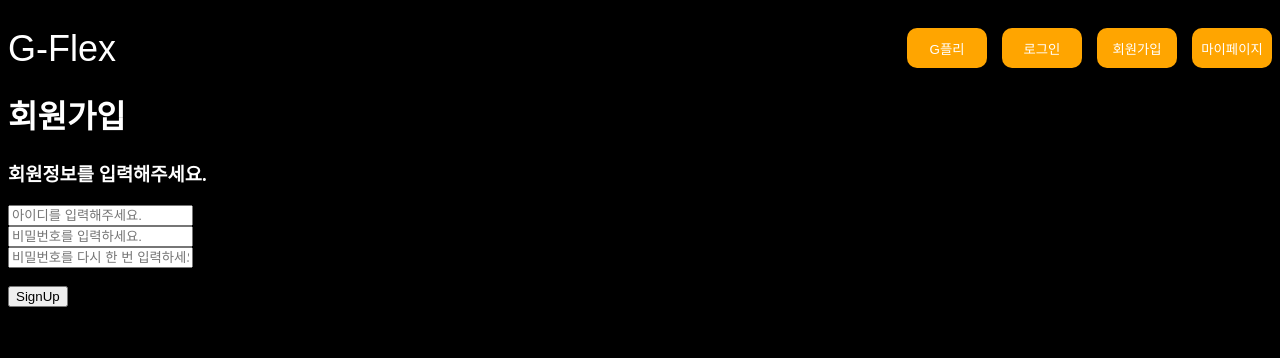
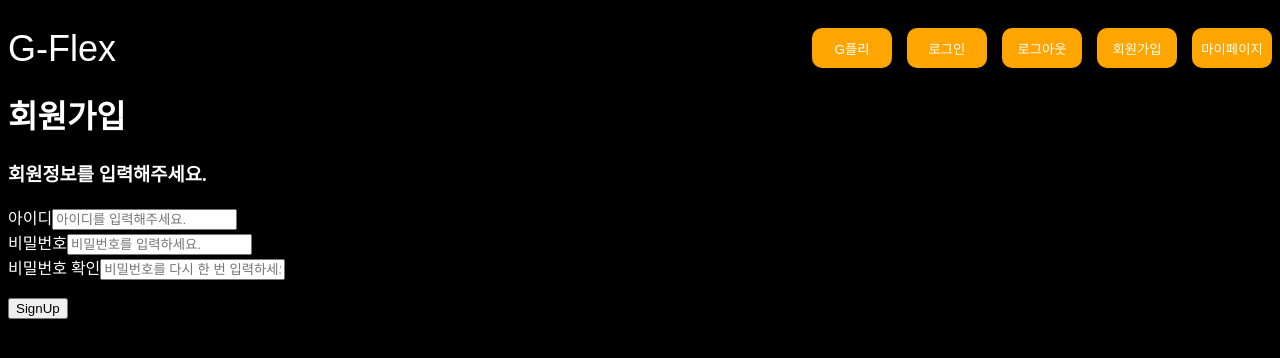
Before and after one commit to koohyunwoo1/G-flex, a Vue app in the folder front/: page /signup in a window 1280 px wide. Shown: the top 358 px of the page. Built offline with nearby package versions, Linux system fonts and the light colour scheme.

Commit message:
SignUp, LogIn, LogOut 기능 구현

```diff
--- a/front/src/App.vue
+++ b/front/src/App.vue
@@ -13,6 +13,11 @@
         <RouterLink :to="{ name: 'LogInView' }">
           <button>
           로그인
+        </button>
+      </RouterLink>
+      <RouterLink :to="{ name: 'HomeView' }">
+          <button @click="logOut">
+          로그아웃
         </button>
       </RouterLink>
         <RouterLink :to="{ name: 'SignUpView' }">
@@ -34,6 +39,14 @@
 
 <script setup>
 import { RouterLink, RouterView } from 'vue-router'
+
+import { useMovieStore } from './stores/movie';
+
+const store = useMovieStore()
+
+const logOut = function() {
+  store.logOut()
+}
 </script>
 
 <style>
--- a/front/src/router/index.js
+++ b/front/src/router/index.js
@@ -63,4 +63,23 @@ const router = createRouter({
   ]
 })
 
+import { useMovieStore } from '@/stores/movie'
+
+
+router.beforeEach((to, from) => {
+  const store = useMovieStore()
+
+  if (to.name === 'ProfileView' && store.isLogin === false) {
+    window.alert('로그인 하세요.')
+    return { name: 'LogInView'}
+  }
+
+
+  if((to.name === 'SignUpView' || to.name === 'LogInView') && (store.isLogin === true)) {
+    window.alert('이미 로그인 했습니다.')
+    return { name: 'HomeView' }
+  }
+})
+
+
 export default router
--- a/front/src/stores/movie.js
+++ b/front/src/stores/movie.js
@@ -1,17 +1,24 @@
-import { ref, computed } from 'vue'
+import { computed, ref } from 'vue'
 import { defineStore } from 'pinia'
+import axios from 'axios'
 import { useRouter } from 'vue-router'
-import axios from 'axios'
+
 
 export const useMovieStore = defineStore('Movie', () => {
+  const API_URL = 'http://127.0.0.1:8000'
+  const token = ref(null)
 
-  const token = ref(null)
-  const API_URL = 'http://127.0.0.1:8000'
+  const router = useRouter()
+  const isLogin = computed(() => {
+    if (token.value === null) {
+      return false
+    } else {
+      return true
+    }
+  })
 
   const signUp = function (payload) {
-    const username = payload.username
-    const password1 = payload.password1
-    const password2 = payload.password2
+    const { username, password1, password2 } = payload
 
     axios({
       method: 'post',
@@ -24,11 +31,13 @@ export const useMovieStore = defineStore('Movie', () => {
     })
     .then((response) => {
       console.log('회원가입 성공 !')
+      router.push({ name:'LogInView' })
     })
     .catch((error) => {
-      console.log(error)
+      console.log('회원가입 실패:', error.response.data)
     })
   }
+
 
   const logIn = function (payload) {
     const { username, password } = payload
@@ -41,6 +50,7 @@ export const useMovieStore = defineStore('Movie', () => {
     })
       .then((response) => {
         console.log('로그인 성공')
+        console.log(response.data.key)
         token.value = response.data.key
         router.push({ name : 'HomeView' })
       })
@@ -49,8 +59,12 @@ export const useMovieStore = defineStore('Movie', () => {
       })
   }
 
+  const logOut = function() {
+    token.value = null
+    router.push({ name : 'HomeView' })
+  }
 
-  return {signUp, logIn, API_URL}
+  return { signUp, API_URL, logIn, token, isLogin, logOut }
 },
 { persist: true }
 )
--- a/front/src/views/LogInView.vue
+++ b/front/src/views/LogInView.vue
@@ -3,14 +3,14 @@
     <h1>
       로그인페이지
     </h1>
-    <form>
+    <form @submit.prevent="logIn">
       <div>
         <label for="username">username : </label>
-        <input type="text">
+        <input type="text" v-model.trim="username" id="username">
       </div>
       <div>
         <label for="password">password : </label>
-        <input type="password">
+        <input type="password" v-model.trim="password" id="password">
       </div>
       <input type="submit">
     </form>
--- a/front/src/views/SignUpView.vue
+++ b/front/src/views/SignUpView.vue
@@ -4,23 +4,22 @@
     <h3>회원정보를 입력해주세요.</h3>
     <form @submit.prevent="signUp">
       <div>
-        <label for="username"></label>
-        <input placeholder="아이디를 입력해주세요." type="text">
+        <label for="username">아이디</label>
+        <input v-model="username" placeholder="아이디를 입력해주세요." type="text" id="username" name="username">
       </div>
       <div>
-        <label for="password1"></label>
-        <input placeholder="비밀번호를 입력하세요." type="text">
+        <label for="password1">비밀번호</label>
+        <input v-model="password1" placeholder="비밀번호를 입력하세요." type="password" id="password1" name="password1">
       </div>
       <div>
-        <label for="password2"></label>
-        <input placeholder="비밀번호를 다시 한 번 입력하세요" type="text">
+        <label for="password2">비밀번호 확인</label>
+        <input v-model="password2" placeholder="비밀번호를 다시 한 번 입력하세요" type="password" id="password2" name="password2">
       </div>
       <br>
       <div>
         <input type="submit" value="SignUp">
       </div>
     </form>
-
   </div>
 </template>
 
@@ -28,9 +27,9 @@
 import { useMovieStore } from '@/stores/movie';
 import { ref } from 'vue'
 
-const username = ref(null)
-const password1 = ref(null)
-const password2 = ref(null)
+const username = ref('')
+const password1 = ref('')
+const password2 = ref('')
 
 const store = useMovieStore()
 
@@ -42,8 +41,6 @@ const signUp = function() {
   }
   store.signUp(payload)
 }
-
-
 </script>
 
 <style scoped>
```
